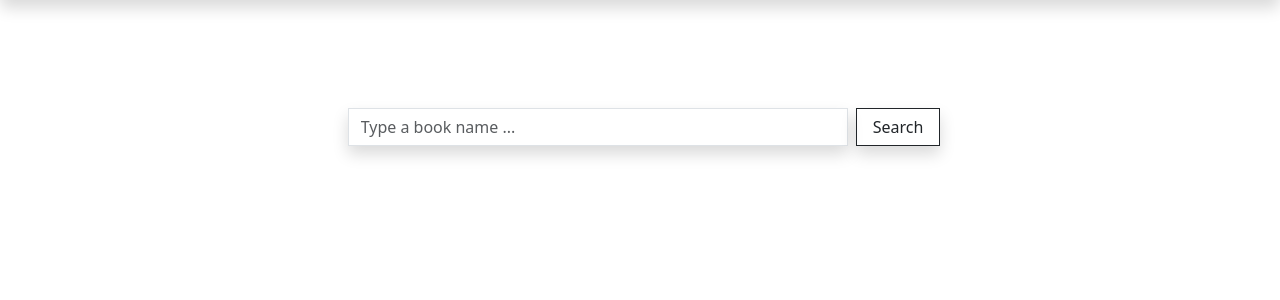
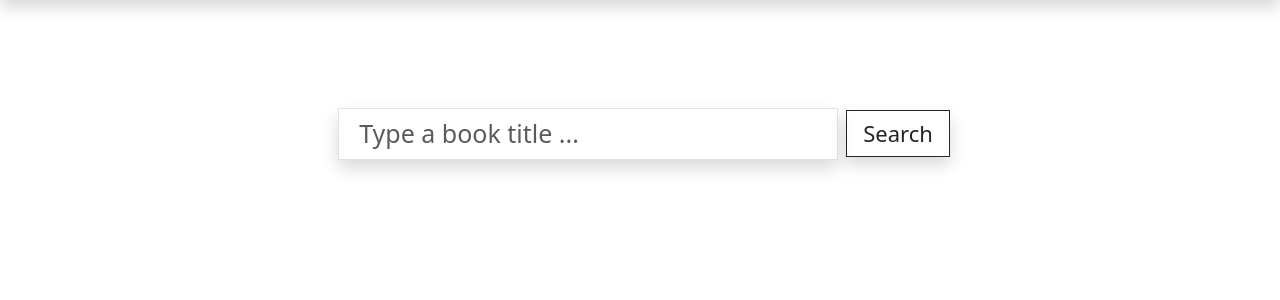
Before and after one commit to aboAbassAlshaege/Abodey_Finale, a Django app: page / in a window 1280 px wide. Shown: the part 107-407 px from the top of the page. Run offline with Django 5.2, Linux system fonts and the light colour scheme.

Commit message:
Basic design for the API client

```diff
--- a/library/static/library/css/style.css
+++ b/library/static/library/css/style.css
@@ -29,6 +29,19 @@ body {
     }
 }
 
+@media screen and (min-width: 740px) {
+    #search_input {
+        font-size: 25px;
+        padding-left: 20px;
+    }
+
+    #search_input+input {
+        font-size: 22px;
+    }
+}
+
+
+
 .btn {
     border-radius: 0 !important;
 }
--- a/library/templates/library/index.html
+++ b/library/templates/library/index.html
@@ -2,9 +2,25 @@
 {% block body %}
 <div class="container" id="search_engine">
     <form action="" method="get" class="d-flex flex-column flex-sm-row justify-content-center align-items-center">
-        <input style="max-width: 500px; border-radius: 0;" placeholder="Type a book name ..."
+        <input id="search_input" style="max-width: 500px; border-radius: 0;" placeholder="Type a book title ..."
             class="form-control shadow m-2" type="search" aria-label="Search" />
         <input class="btn btn-outline-dark px-3 shadow shadow" type="submit" value="Search">
     </form>
 </div>
+<script>
+    //################## API Client ############
+    document.querySelector("#search_engine > form").addEventListener("submit", (e) => {
+        e.preventDefault();
+        let search_form = new FormData();
+        search_form.append("title", document.getElementById("search_input").value.trim())
+        fetch('{% url "search" %}', {
+            method: "GET",
+            body: search_form
+        }).then(response => response.json())
+            .then(data => {
+                return
+            }).catch(error => { console.log("catch error:", error) })
+    })
+    //##########################################
+</script>
 {% endblock %}
--- a/library/urls.py
+++ b/library/urls.py
@@ -5,5 +5,6 @@ urlpatterns = [
     path("", views.index, name="index"),
     path("login", views.login_view, name="login"),
     path("signup", views.signup_view, name="signup"),
-    path("logout", views.logout_view, name="logout")
+    path("logout", views.logout_view, name="logout"),
+    path("search", views.search, name="search")
 ]
--- a/library/views.py
+++ b/library/views.py
@@ -5,6 +5,9 @@ from .models import *
 from django.http import HttpResponseRedirect
 from django.urls import reverse
 # Create your views here.
+
+def search(request):
+    return
 
 def index(request):
     return render(request, 'library/index.html')
```
